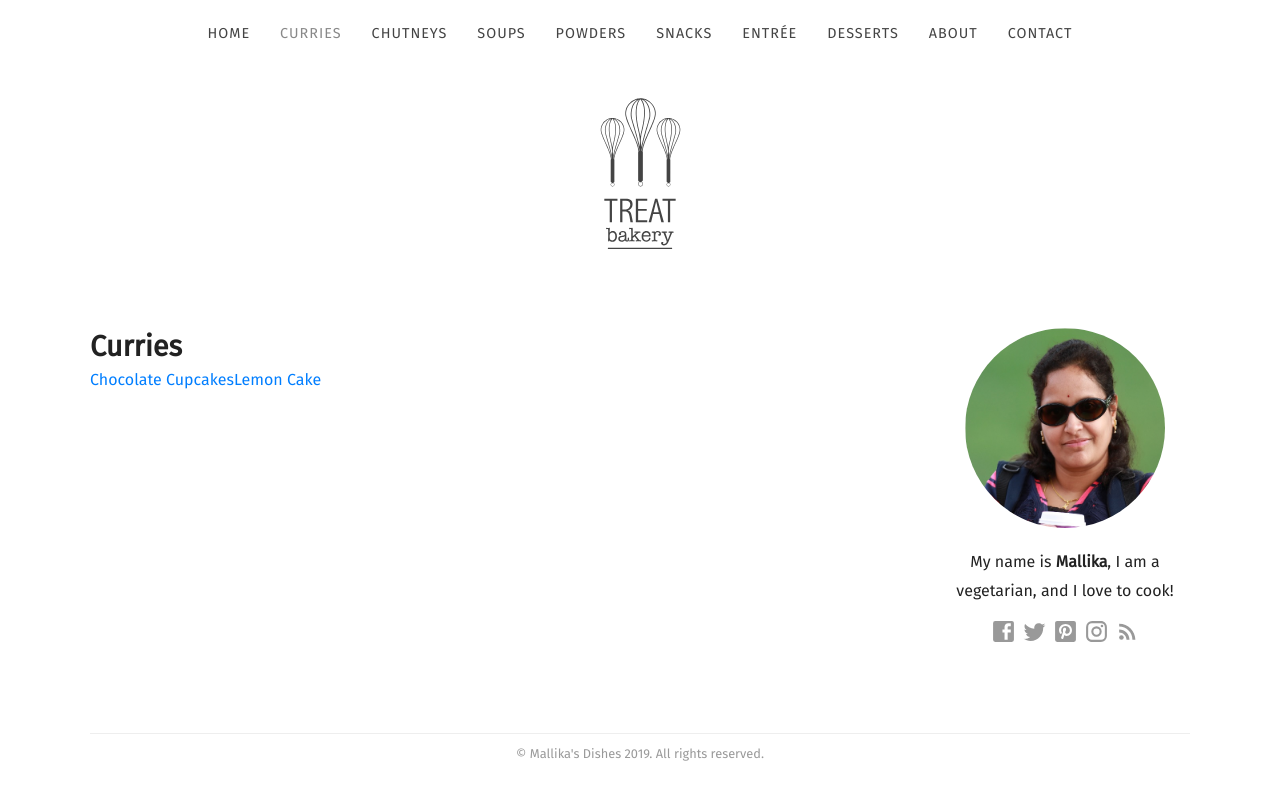
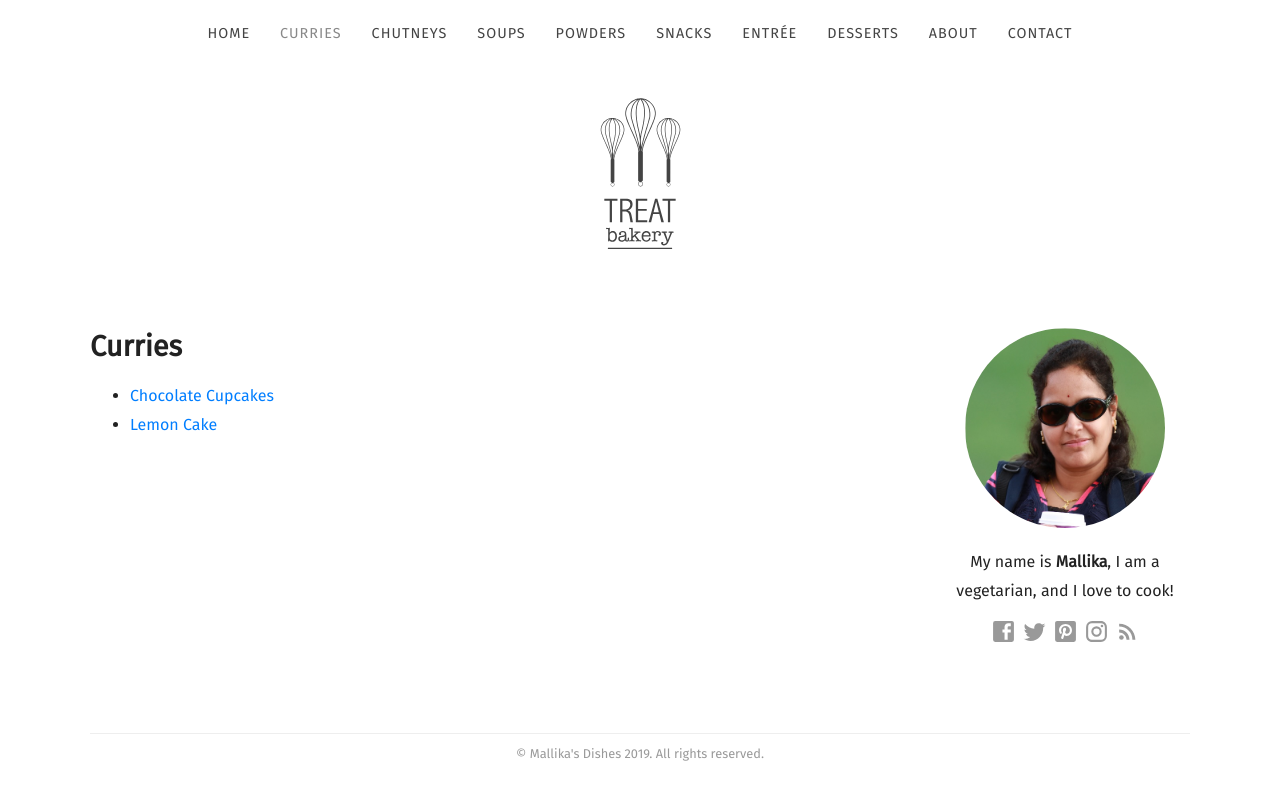
Before and after one commit to mallikasdishes/github.io, a Jekyll site: the page built from curries.html, in a window 1280 px wide. Shown: the top 800 px of the page. Built offline with Jekyll 4.4.1, drawn with Linux system fonts in a browser that asks for light colours; some web fonts are replaced.

Commit message:
Update curries.html

```diff
--- a/curries.html
+++ b/curries.html
@@ -8,9 +8,11 @@
 	{% for category in site.categories %}
             {% if category[0] == page.title %}
 		<div class="recipes">
+			<ul>
 			{% for recipe in category[1] %}
-			<div><a href="{{ recipe.url }}"><span>{{ recipe.title }}</span></a></div>
+			<li><a href="{{ recipe.url }}"><span>{{ recipe.title }}</span></a></li>
 			{% endfor %}
+			</ul>
 		</div>
             {% endif %}
 	{% endfor %}
```
